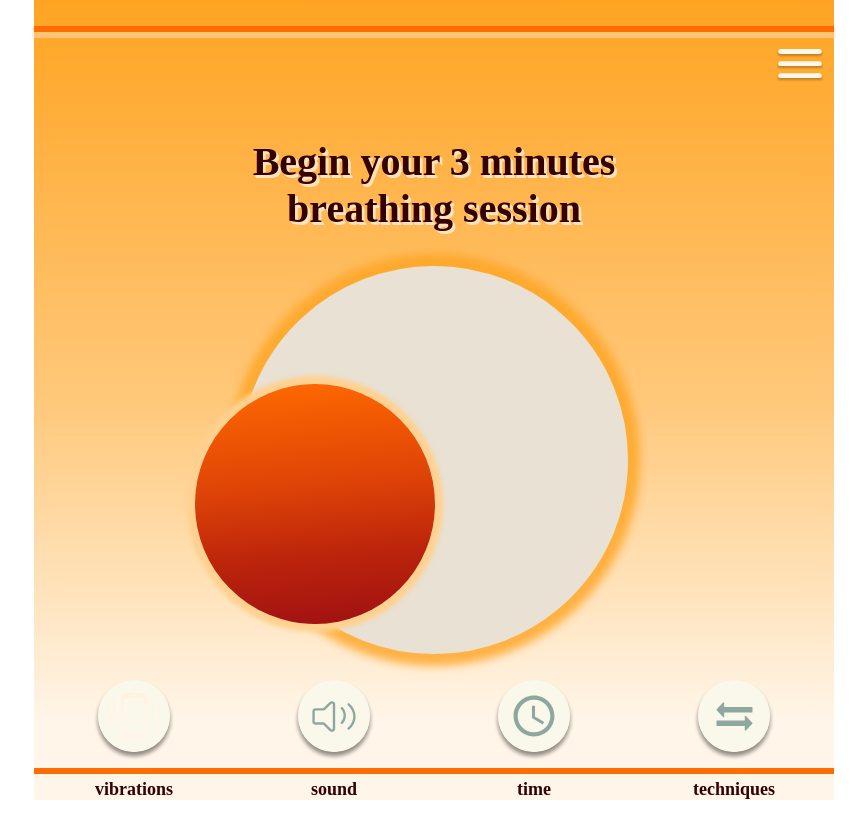
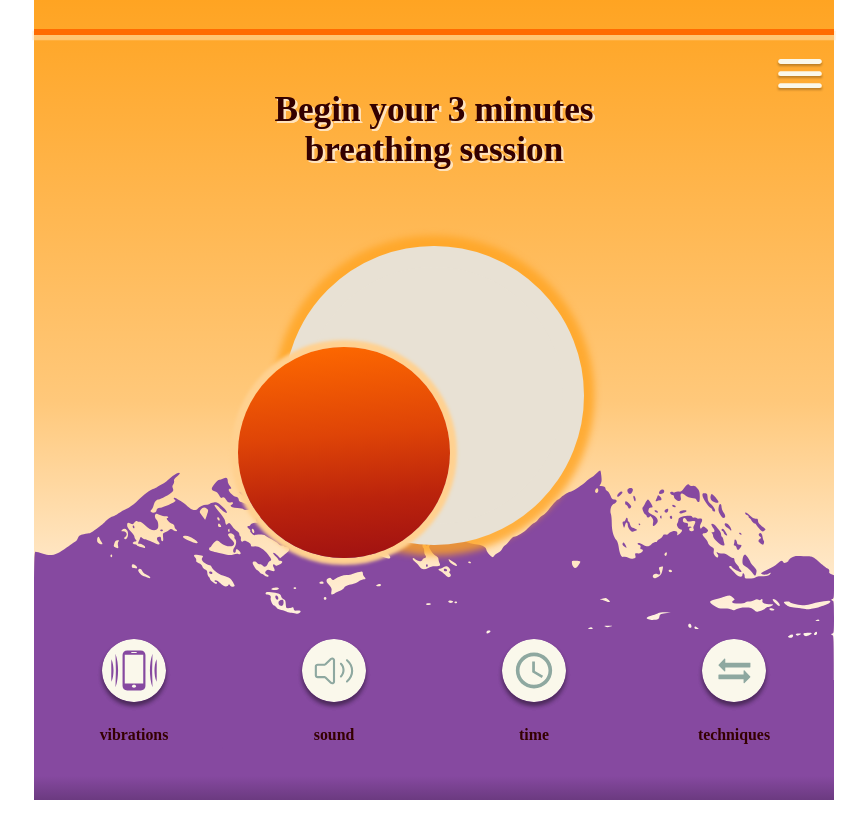
Before and after one commit to olgaTheCreator/inhale, a React (Create React App) app: page / in a window 1280 px wide. Shown: the whole page, without its empty margins (206-1073 px from the left). Built offline with nearby package versions, Linux system fonts and the light colour scheme; no server answers; a web font is replaced by a local one.

Commit message:
working on background

```diff
--- a/src/style.css
+++ b/src/style.css
@@ -3,27 +3,35 @@ root {
 }
 html {
   font-size: 1.8rem;
+  box-sizing: border-box;
+}
+
+*,
+*:before,
+*:after {
+  box-sizing: inherit;
 }
 
 @media (max-width: 400px) {
   html {
     font-size: 1.8rem;
   }
+
+  .app-container {
+    background: url(./assets/icons/mountains.svg) no-repeat left bottom,
+      linear-gradient(0deg, #fff5e8 20%, #ffc87a 50%, #ffa422);
+    background-size: 0 calc(max(3rem, 100%)), auto;
+  }
 }
 
-@media (min-width: 401px) and (max-width: 800px) {
+@media (min-width: 401px) and (max-width: 670px) {
   html {
     font-size: 1.9rem;
   }
 }
-@media (min-width: 801px) and (max-width: 1200px) {
+@media (min-width: 671px) {
   html {
     font-size: 2.2rem;
-  }
-}
-@media (min-width: 1201px) {
-  html {
-    font-size: 2.5rem;
   }
 }
 
@@ -45,18 +53,27 @@ body {
   position: absolute;
   left: 50%;
   transform: translate(-50%, 0);
+
   width: 100%;
   max-width: 800px;
-  background: linear-gradient(0deg, #fff5e8 10%, #ffc87a 50%, #ffa422);
+  background: url(./assets/icons/mountains.svg) no-repeat left bottom 10%,
+    linear-gradient(
+      0deg,
+      #6b3a80,
+      #8649a0 3%,
+      #8649a0 15%,
+      #fff5e8 15%,
+      #fff5e8 20%,
+      #ffc87a 50%,
+      #ffa422
+    );
+  background-size: calc(max(19rem, 100%)), auto;
+  /* background-blend-mode: multiply;
   /*animation: gradient 3s infinite;*/
   display: grid;
   grid-template-columns: 100%;
-  grid-template-rows:
-    [row]
-    calc(4 * var(--vh, vh)) calc(6 * var(--vh, vh)) calc(24 * var(--vh, vh))
-    calc(40 * var(--vh, vh))
-    calc(9 * var(--vh, vh)) calc(13 * var(--vh, vh)) calc(4 * var(--vh, vh));
-  grid-row-gap: 0px;
+  grid-template-rows: 1em auto auto 2fr 1fr;
+  grid-row-gap: 0.2em;
   height: calc(var(--vh, 1vh) * 100);
   padding: 0px;
   margin: 0;
@@ -93,25 +110,10 @@ body {
   display: grid;
 }
 
-.free-space2 {
+.menu-container {
   grid-row: 5 / 6;
   display: grid;
-}
-
-.menu-container {
-  grid-row: 6 / 7;
-  display: grid;
   padding-top: 2%;
-}
-
-.lower-line {
-  grid-row: 7 / 8;
-  display: grid;
-  position: relative;
-  align-self: start;
-  border-bottom: calc(0.8 * var(--vh, vh)) solid #ff6c01;
-  box-shadow: 0 0.1em 0.02 0.05em rgba(255, 227, 188, 0.5);
-  width: 100%;
 }
 
 @keyframes gradient {
```
Also changed, not shown: src/assets/icons/mountains.svg (added).
